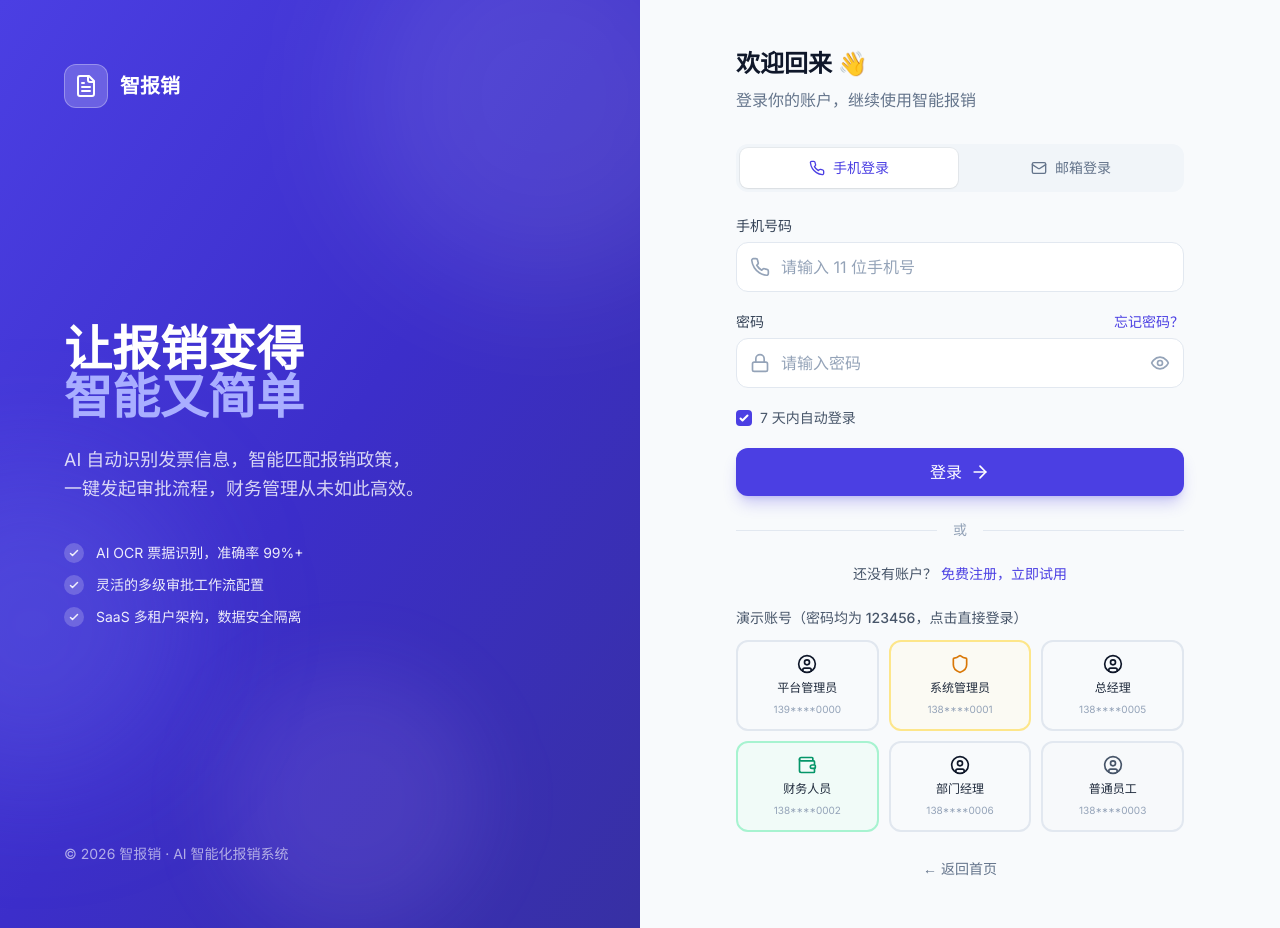
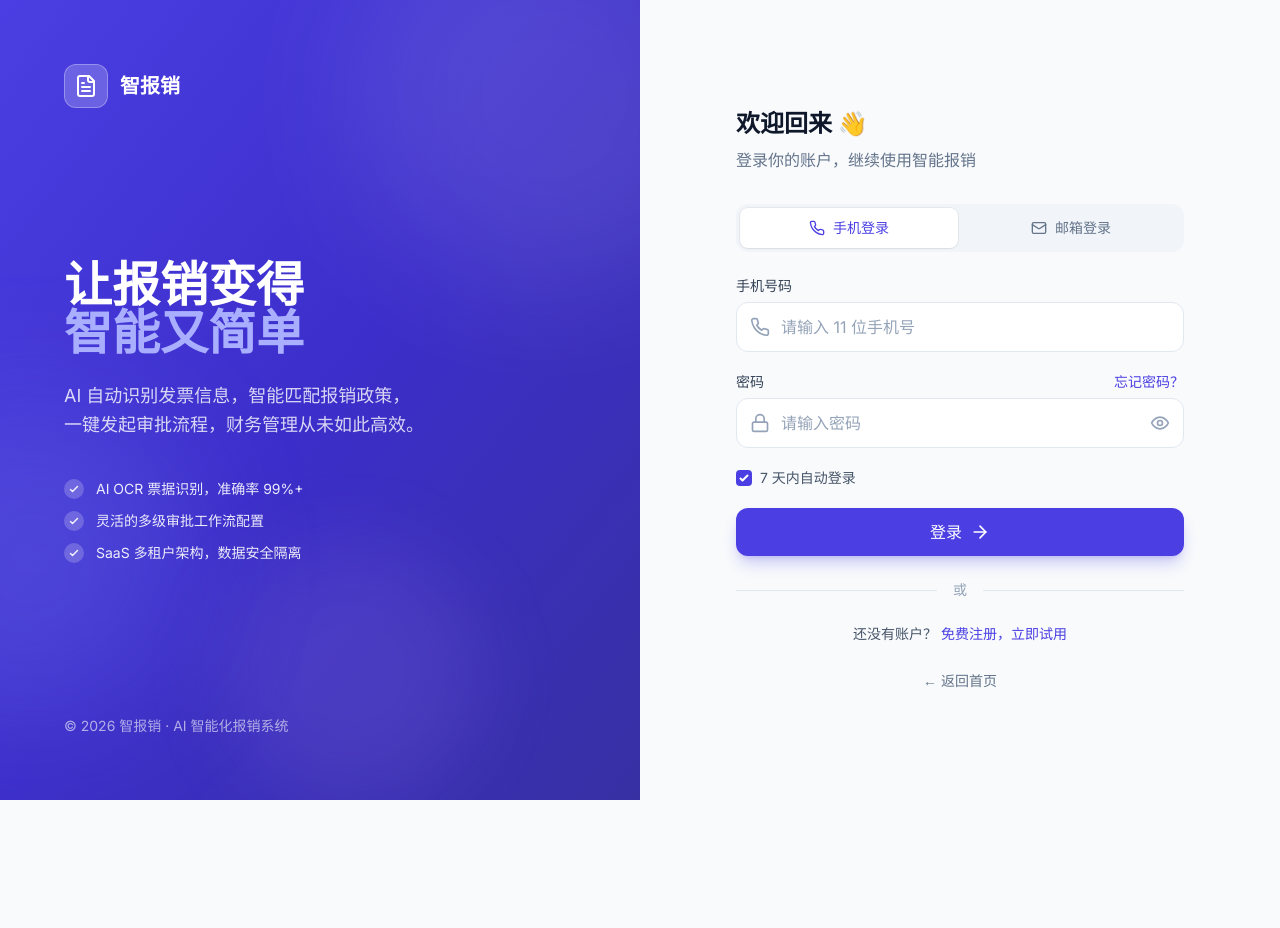
Before and after one commit to cxl0105/AI-baoxiao, a Next.js app in the folder apps/web/: page /login in a window 1280 px wide. After the commit the page ends 800 px from the top, so only its background shows below. Built offline with nearby package versions, Linux system fonts and the light colour scheme; no server answers.

Commit message:
feat: 演示账号开关 - NEXT_PUBLIC_SHOW_DEMO=true 才显示演示账号登录入口, 生产环境默认关闭

```diff
--- a/apps/web/src/app/login/page.tsx
+++ b/apps/web/src/app/login/page.tsx
@@ -48,6 +48,10 @@ const makeLoginSchema = (mode: LoginMode) =>
   })
 
 type LoginForm = z.infer<ReturnType<typeof makeLoginSchema>>
+
+// 演示账号开关：生产环境默认关闭（不显示演示账号入口）
+// 仅当构建时 NEXT_PUBLIC_SHOW_DEMO=true 时才显示演示账号快速登录区块
+const SHOW_DEMO = process.env.NEXT_PUBLIC_SHOW_DEMO === 'true'
 
 export default function LoginPage() {
   const router = useRouter()
@@ -373,7 +377,8 @@ export default function LoginPage() {
             </Link>
           </p>
 
-          {/* 演示账号快速登录 */}
+          {/* 演示账号快速登录（生产环境默认关闭） */}
+          {SHOW_DEMO && (
           <div className="mt-6">
             <p className="text-sm text-slate-600 dark:text-slate-400 font-medium mb-3">
               演示账号（密码均为 123456，点击直接登录）
@@ -401,6 +406,7 @@ export default function LoginPage() {
               })}
             </div>
           </div>
+          )}
 
           {/* 返回首页 */}
           <div className="mt-6 text-center">
```
